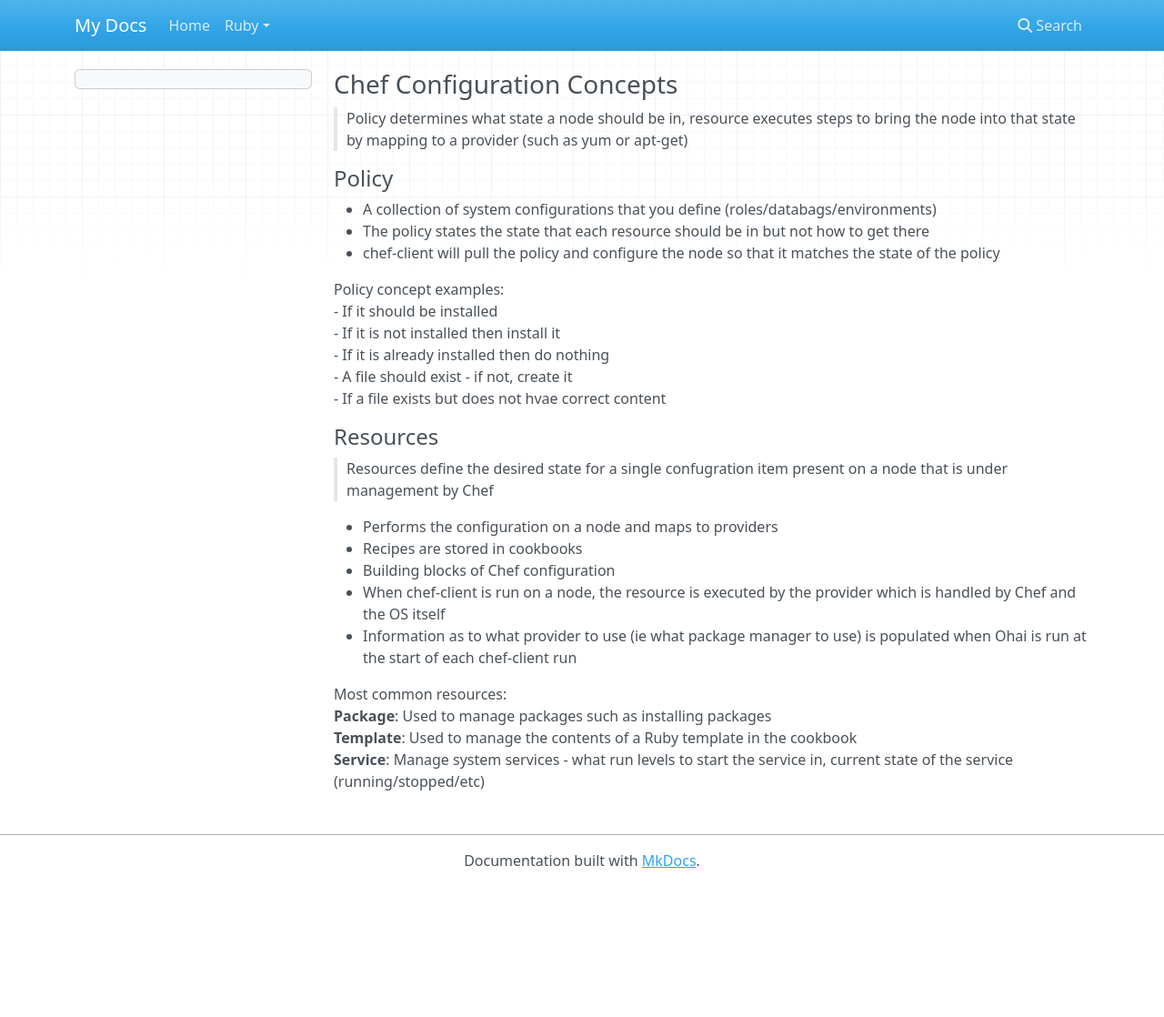
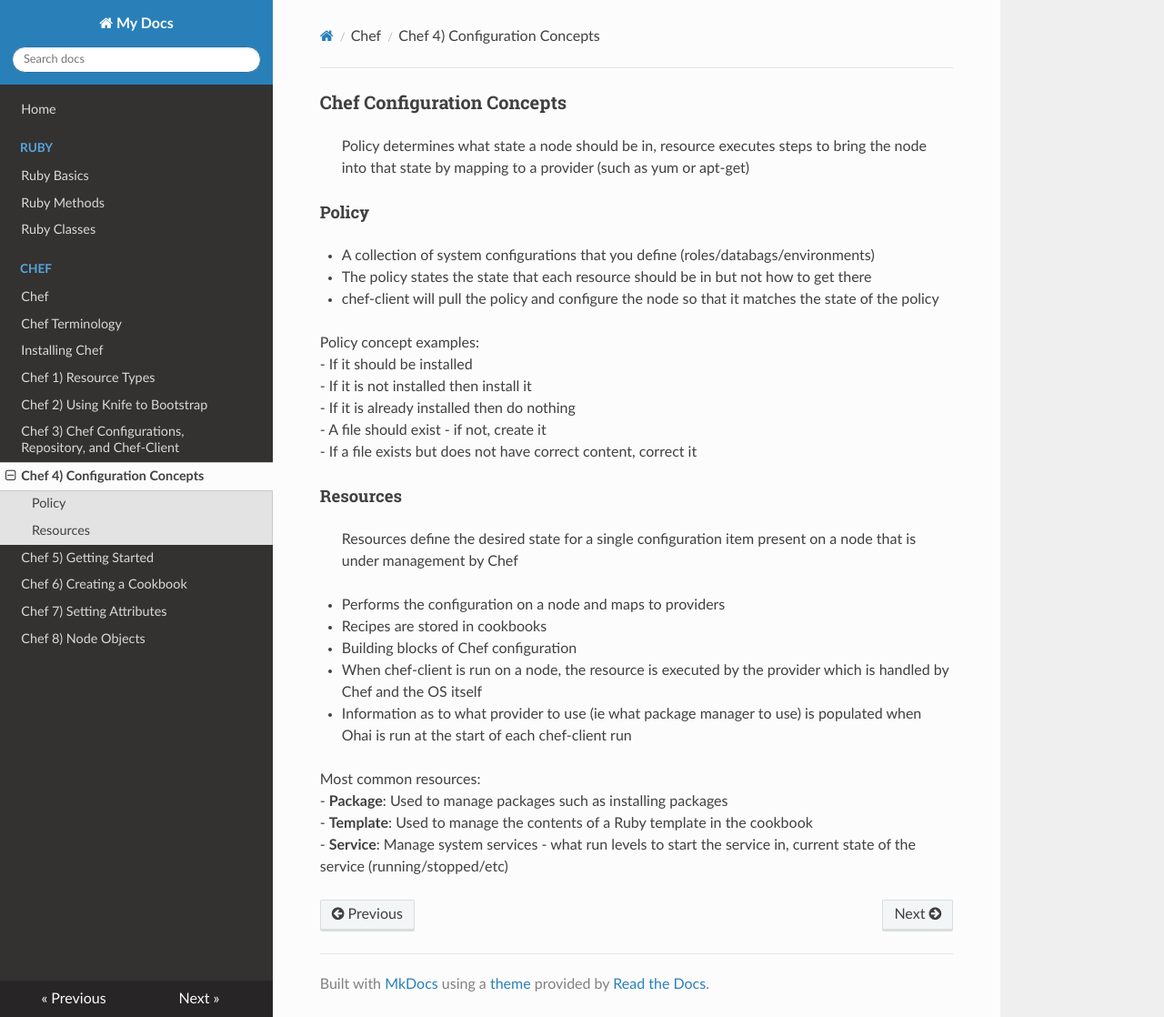
Before and after one commit to neillyt/mkdocs, an MkDocs documentation site: the page built from docs/chef/chef4_configuration_concepts.md, in a window 1280 px wide and 1118 px high. Shown: the whole window at 91% size. Built offline with MkDocs 1.6.1, drawn with Linux system fonts in a browser that asks for light colours; nearby versions of some CDN libraries; old or Windows-style settings are respelled for this version of MkDocs.

Commit message:
chef updates

```diff
--- a/docs/chef/chef4_configuration_concepts.md
+++ b/docs/chef/chef4_configuration_concepts.md
@@ -4,7 +4,7 @@
 
 #### Policy
 - A collection of system configurations that you define (roles/databags/environments)
-- The policy states the state that each resource should  be in but not how to get there
+- The policy states the state that each resource should be in but not how to get there
 - chef-client will pull the policy and configure the node so that it matches the state of the policy
 
 Policy concept examples:
@@ -12,10 +12,10 @@ Policy concept examples:
 - If it is not installed then install it
 - If it is already installed then do nothing
 - A file should exist - if not, create it
-- If a file exists but does not hvae correct content
+- If a file exists but does not have correct content, correct it
 
 #### Resources
-> Resources define the desired state for a single confugration item present on a node that is under management by Chef
+> Resources define the desired state for a single configuration item present on a node that is under management by Chef
 
 - Performs the configuration on a node and maps to providers
 - Recipes are stored in cookbooks
@@ -24,6 +24,6 @@ Policy concept examples:
 - Information as to what provider to use (ie what package manager to use) is populated when Ohai is run at the start of each chef-client run
 
 Most common resources:
-**Package**: Used to manage packages such as installing packages
-**Template**: Used to manage the contents of a Ruby template in the cookbook
-**Service**: Manage system services - what run levels to start the service in, current state of the service (running/stopped/etc)
+- **Package**: Used to manage packages such as installing packages
+- **Template**: Used to manage the contents of a Ruby template in the cookbook
+- **Service**: Manage system services - what run levels to start the service in, current state of the service (running/stopped/etc)
--- a/mkdocs.yml
+++ b/mkdocs.yml
@@ -5,3 +5,16 @@ pages:
         - "Ruby Basics" : "ruby/ruby_basics.md"
         - "Ruby Methods" : "ruby/ruby_methods.md"
         - "Ruby Classes" : "ruby/ruby_classes.md"
+    - Chef:
+        - "Chef" : "chef/chef.md"
+        - "Chef Terminology" : "chef/chef_terms.md"
+        - "Installing Chef" : "chef/installing_chef"
+        - "Chef 1) Resource Types" : "chef/chef1_resource_types.md"
+        - "Chef 2) Using Knife to Bootstrap" : "chef/chef2_knife_to_bootstrap.md"
+        - "Chef 3) Chef Configurations, Repository, and Chef-Client" : "chef/chef3_security_and_configs.md"
+        - "Chef 4) Configuration Concepts" : "chef/chef4_configuration_concepts.md"
+        - "Chef 5) Getting Started" : "chef/chef5_getting_started.md"
+        - "Chef 6) Creating a Cookbook" : "chef/chef6_cookbook.md"
+        - "Chef 7) Setting Attributes" : "chef/chef7_setting_attributes.md"
+        - "Chef 8) Node Objects" : "chef/chef8_node_objects.md"
+theme: readthedocs
```
Also changed, not shown: docs/chef/chef6_cookbook.md (added, +94 -0 lines), docs/chef/chef7_setting_attributes.md (added, +29 -0 lines), docs/chef/chef8_node_objects.md (added, +10 -0 lines), docs/chef/chef_recipes_directives.md (+11 -3 lines), docs/chef/chef_terms.md (+7 -4 lines), docs/chef/installing_chef.md (added, +51 -0 lines), docs/chef/chef5_getting_started.md (line endings or trailing spaces).
